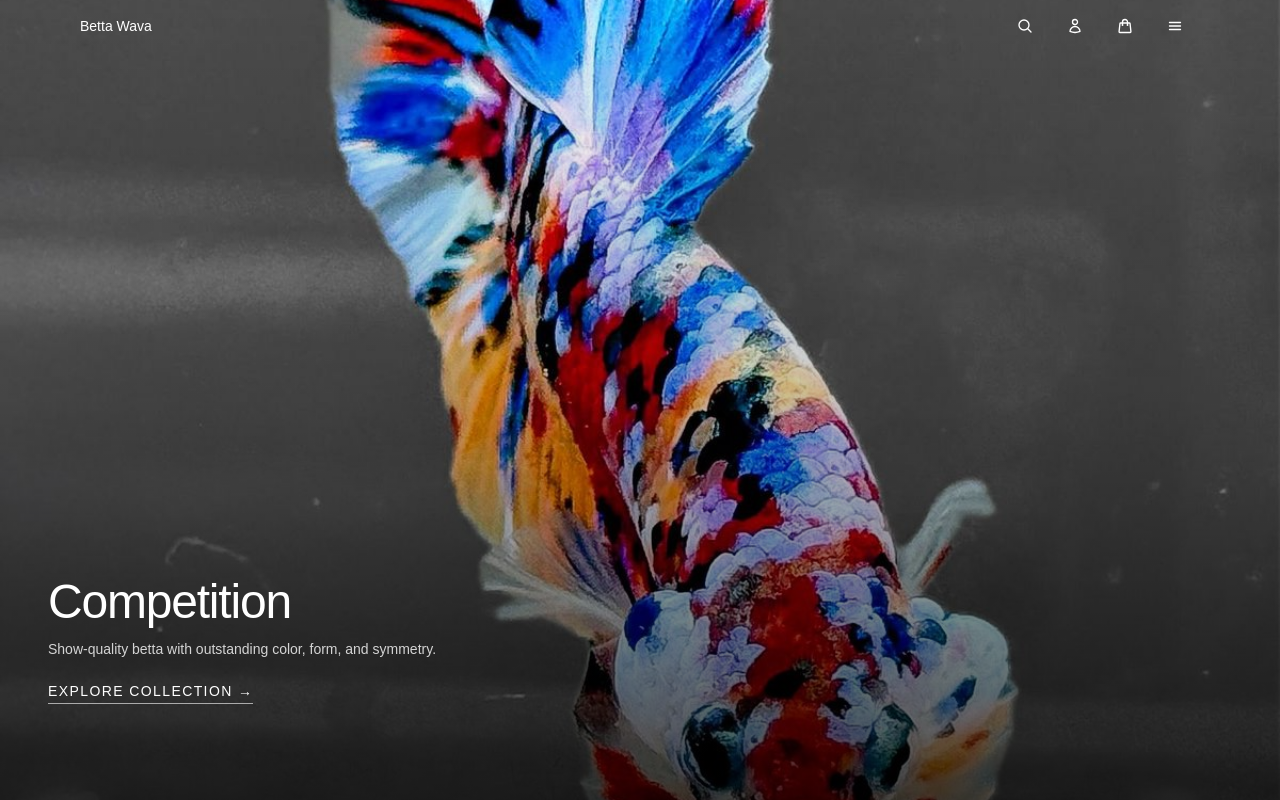
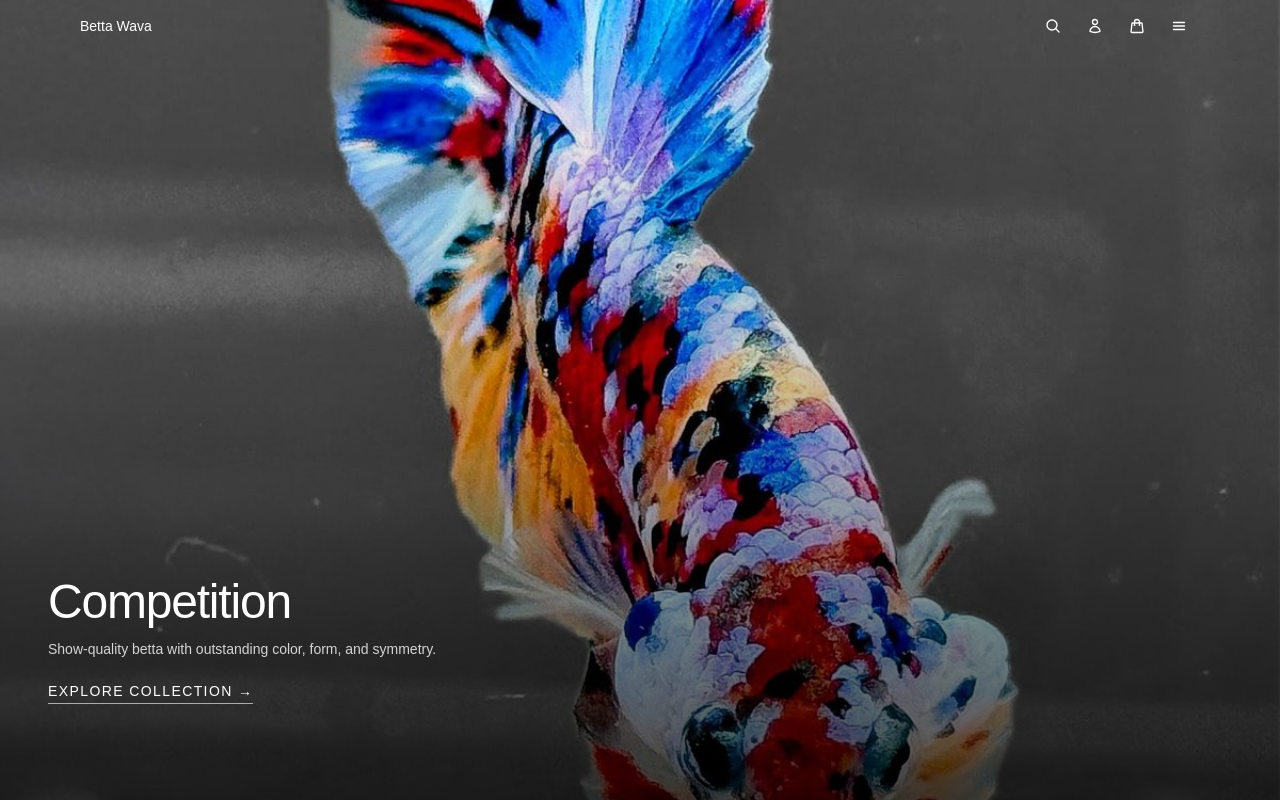
Before and after one commit to burhanudinrabbani666/betta-wava-web, a React (Vite) app: page / in a window 1280 px wide. Built offline with nearby package versions, Linux system fonts and the light colour scheme; no server answers; what openapi-fetch, openapi-react-query would draw is missing.

Commit message:
fix: icons navbar

```diff
--- a/src/components/ui/navbar.tsx
+++ b/src/components/ui/navbar.tsx
@@ -13,7 +13,6 @@ export default function Navbar() {
     <ul className="flex items-center">
       <li>
         <Button
-          className="px-4 py-2"
           variant="ghost"
           onClick={() => dispatch({ type: "searchToggle" })}
         >
@@ -22,20 +21,19 @@ export default function Navbar() {
       </li>
 
       <NavLink to={"/member"}>
-        <Button className="px-4 py-2" variant="ghost">
+        <Button variant="ghost">
           <UserIcon />
         </Button>
       </NavLink>
 
       <NavLink to={"/cart"}>
-        <Button className="px-4 py-2" variant="ghost">
+        <Button variant="ghost">
           <ShoppingBagIcon />
         </Button>
       </NavLink>
 
       <li>
         <Button
-          className="px-4 py-2"
           variant="ghost"
           onClick={() => dispatch({ type: "menuToggle" })}
         >
```
